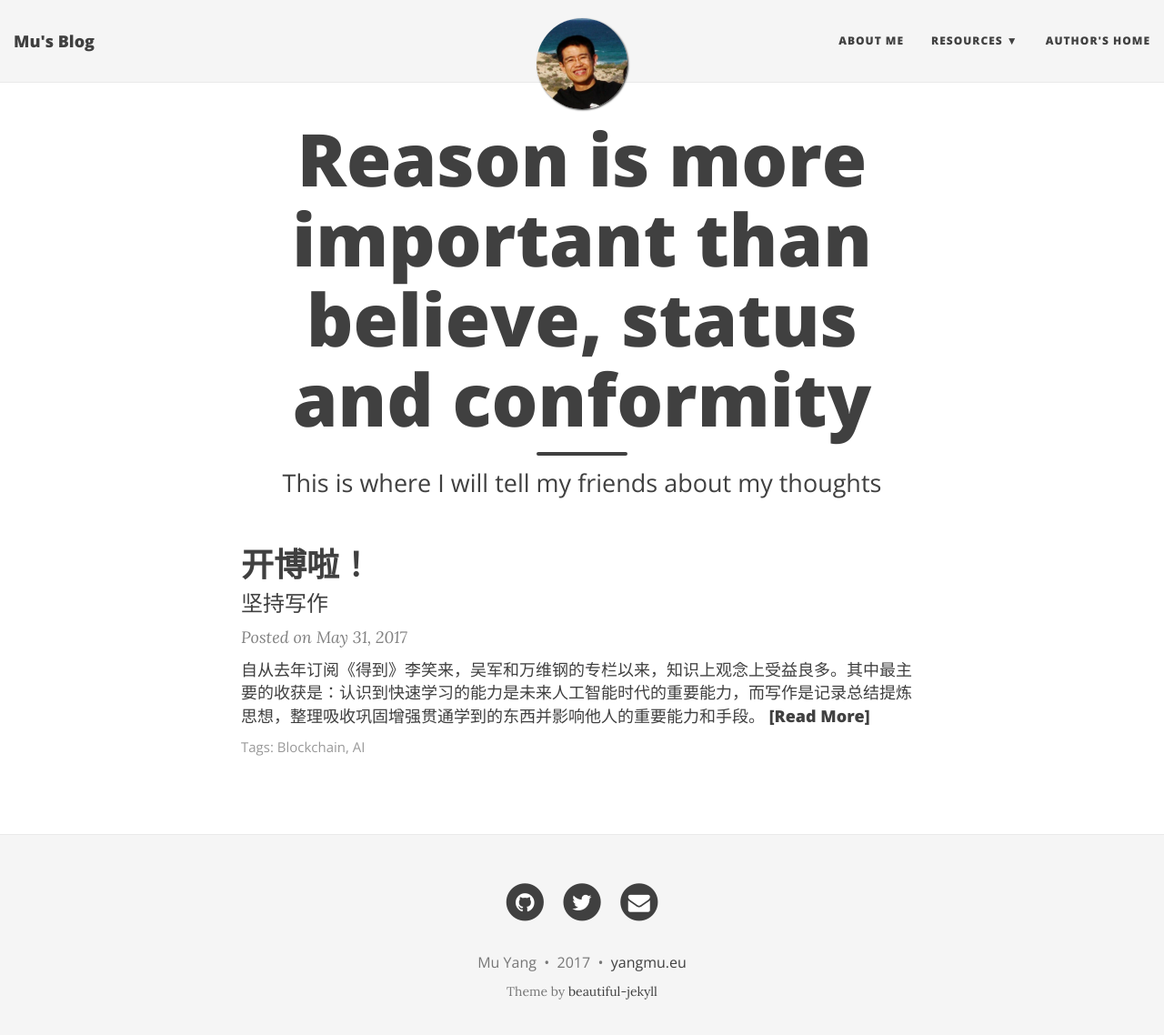
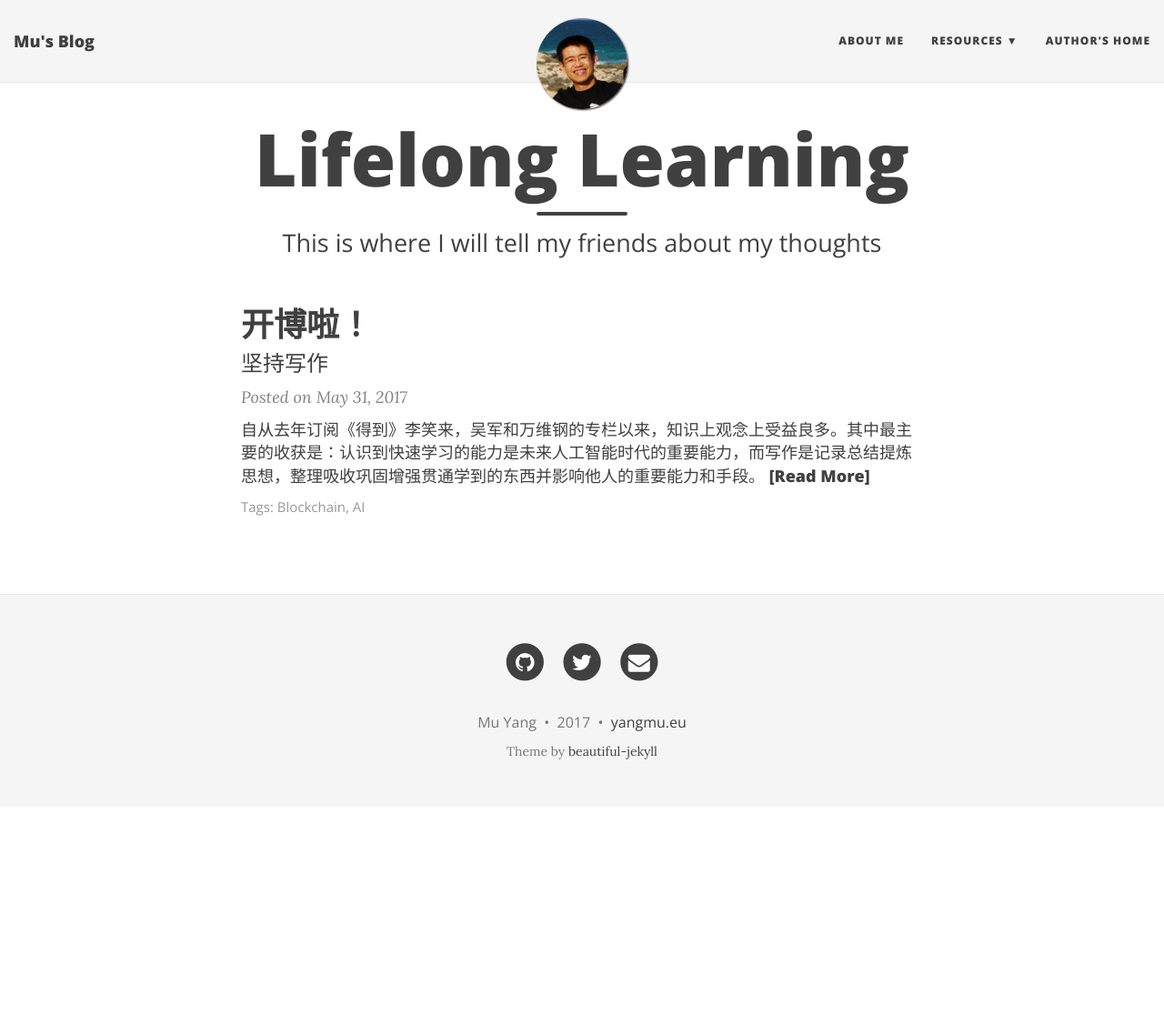
Before and after one commit to myang/myang.github.io, a Jekyll site: the page built from index.html, in a window 1280 px wide and 1151 px high. Shown: the top 1138 px of the window at 91% size. Built offline with Jekyll 4.4.1, drawn with Linux system fonts in a browser that asks for light colours; nearby versions of some CDN libraries; the list of posts is cut into pages by our own code.

Commit message:
update title

```diff
--- a/index.html
+++ b/index.html
@@ -1,6 +1,6 @@
 ---
 layout: page
-title: Reason is more important than believe, status and conformity
+title: Lifelong Learning
 subtitle: This is where I will tell my friends about my thoughts
 use-site-title: true
 ---
```
